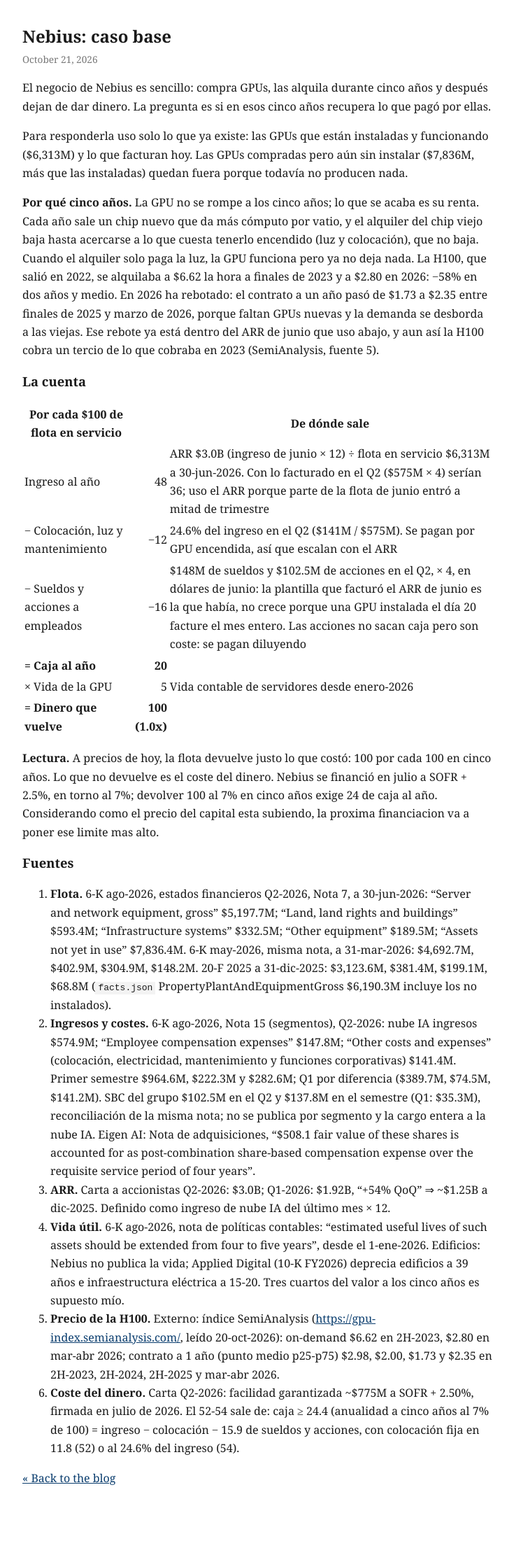
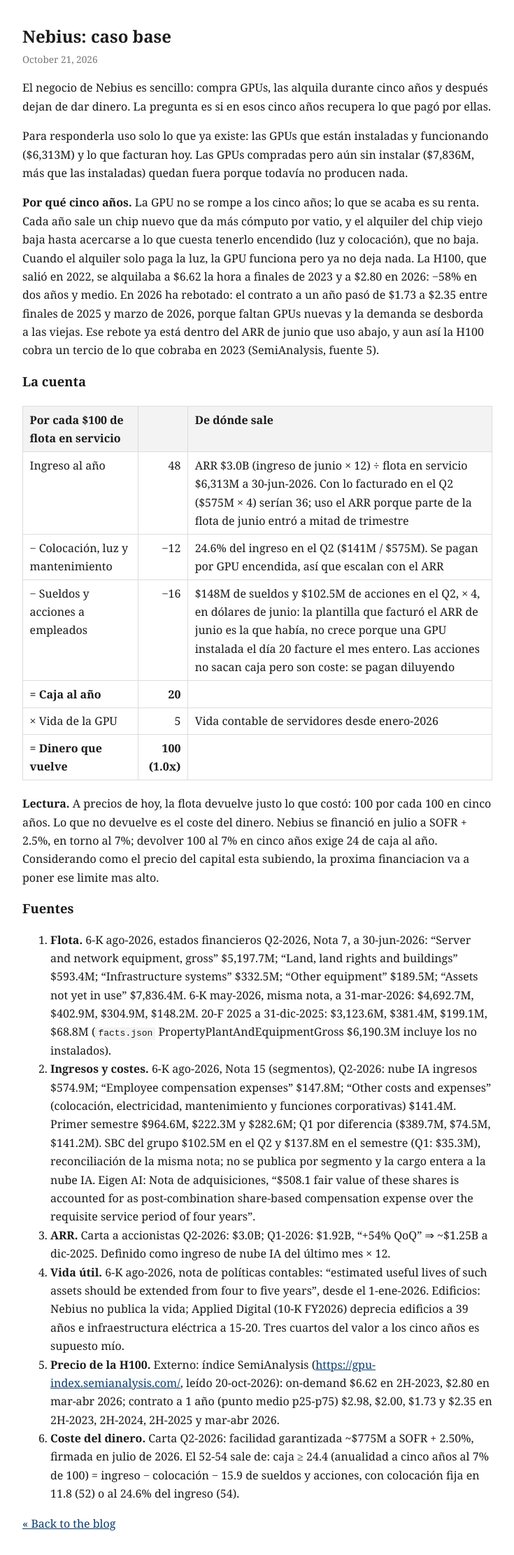
Before and after one commit to atapiawastaken/atapiawastaken.github.io, a Jekyll site: the page built from _posts/2026-10-21-nbis-2026.md, in a window 1280 px wide. Shown: the whole page at 70% size, without its empty margins (272-1007 px from the left). Built offline with Jekyll 4.4.1, drawn with Linux system fonts in a browser that asks for light colours; before the commit the page ends 2157 px from its top, so only the background shows below that.

Commit message:
Style tables: borders, padding, full width

```diff
--- a/_layouts/default.html
+++ b/_layouts/default.html
@@ -17,6 +17,10 @@
     article h1 { font-size: 1.5em; margin-bottom: 0.1em; }
     .meta { color: #777; font-size: 0.85em; margin-top: 0; }
     code { background: #f3f3f3; padding: 0.1em 0.3em; }
+    table { border-collapse: collapse; width: 100%; margin: 1.25em 0; }
+    th, td { border: 1px solid #ddd; padding: 0.35em 0.6em;
+             text-align: left; vertical-align: top; }
+    th { background: #f3f3f3; }
     pre { background: #f3f3f3; padding: 0.75em; overflow-x: auto; }
     img { max-width: 100%; }
   </style>
```
